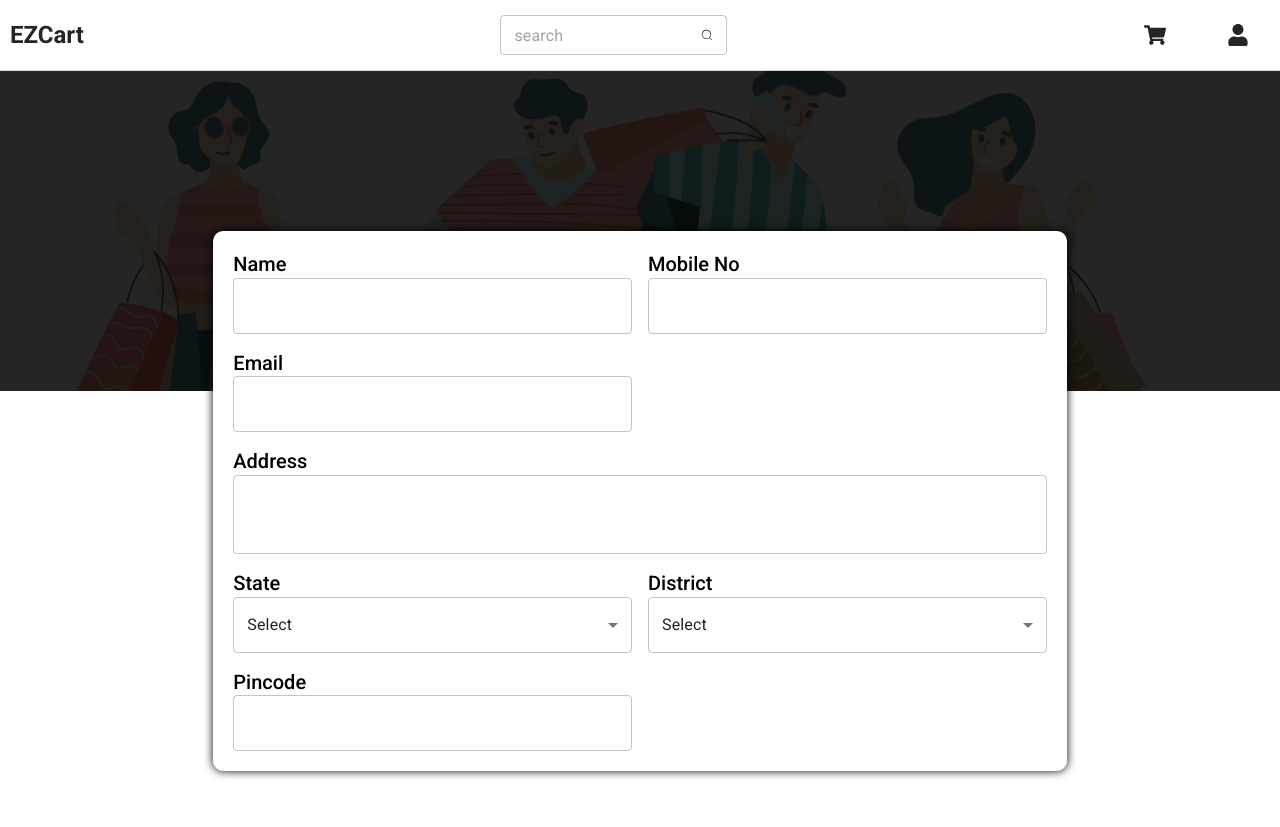
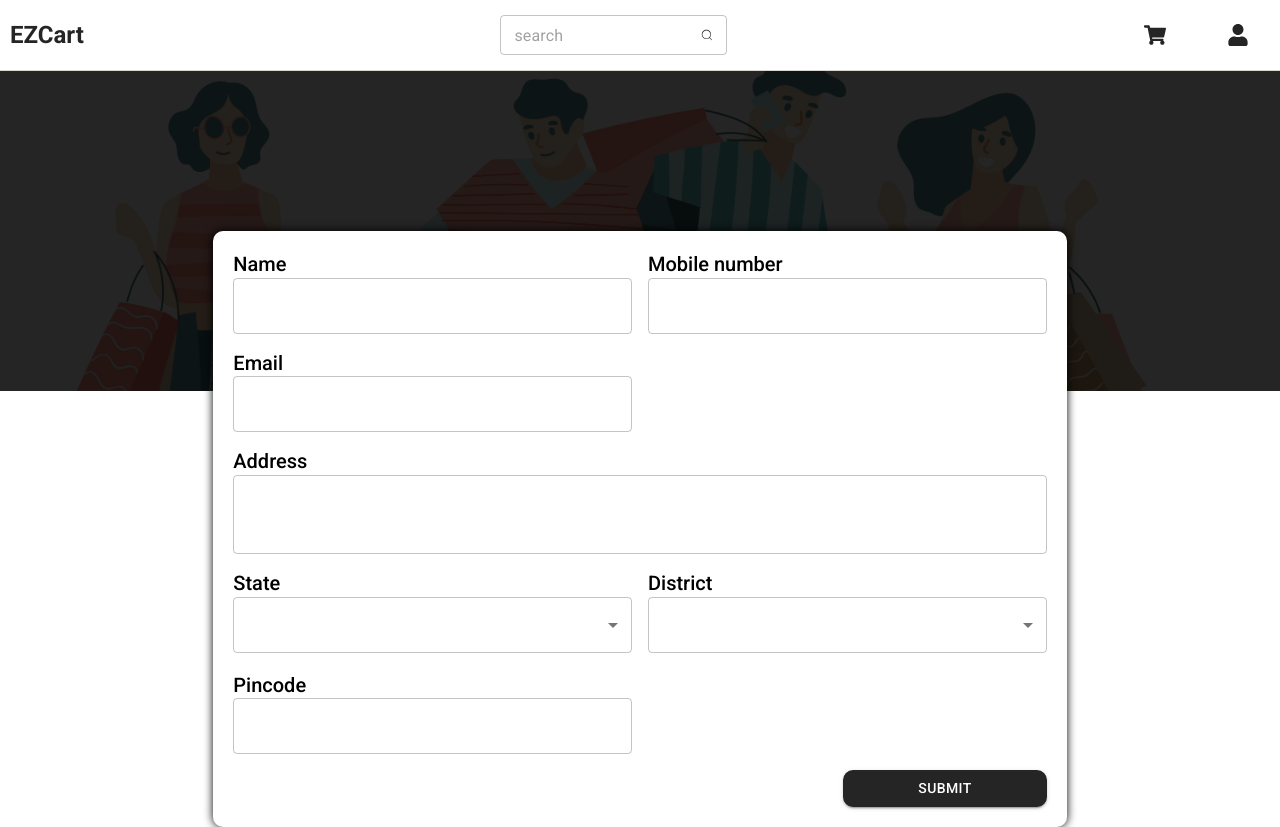
Before and after one commit to sanjay2100/Deer, a React (Vite) app: page /user_details in a window 1280 px wide. Before the commit the page ends 800 px from the top, so only its background shows below. Built offline with nearby package versions, Linux system fonts and the light colour scheme.

Commit message:
added user details

```diff
--- a/src/Pages/Home.tsx
+++ b/src/Pages/Home.tsx
@@ -23,7 +23,7 @@ type Props = {}
   const [AlertType,setAlertType]=useState<string>("")
   const dispatch=useDispatch()
 
-  const handleOpenAlert=(type:string,message:string)=>{
+  const handleOpenAlert=(message:string,type:string)=>{
     setAlertType(type)
     setAlertMessgae(message)
     setOpenAlert(true)
--- a/src/Pages/UserDetails.tsx
+++ b/src/Pages/UserDetails.tsx
@@ -1,146 +1,252 @@
-import { Box, Grid, TextField, Typography } from '@mui/material'
+import { Box, Button, FormControl, FormHelperText, Grid, MenuItem, Select, TextField, Typography } from '@mui/material'
 import React, { useState } from 'react'
 import Header from '../Components/Header'
 import shoppingimage from "../assets/images/shopping.jpg"
 import { useSelector } from 'react-redux'
 import SelectList from '../Components/SelectList'
+import { useForm } from 'react-hook-form'
+import { handlePostUserDetails } from '../Api/UserDetailsApi'
+import BackdropLoader from '../Components/Loader'
+import AlertSnackBar from '../Components/Alert'
+import { useLocation, useNavigate, useParams } from 'react-router-dom'
 
 
 type Props = {}
 
-const boxStyle={
-    backgroundColor:"#252525",
-    backgroundImage:`url(${shoppingimage})`,
-    backgroundBlendMode:"multiply",
-    height:'40vh',
+const boxStyle = {
+    backgroundColor: "#252525",
+    backgroundImage: `url(${shoppingimage})`,
+    backgroundBlendMode: "multiply",
+    height: '40vh',
     backgroundSize: 'cover',
-    backgroundPosition:"0% 20%"
+    backgroundPosition: "0% 20%"
 }
 
-const formBox={
-    borderRadius:'10px',
-    backgroundColor:'#fff',
-    padding:"20px",
-    marginTop:"-20vh",
-    boxShadow:'0 0 10px'
+const formBox = {
+    borderRadius: '10px',
+    backgroundColor: '#fff',
+    padding: "20px",
+    marginTop: "-20vh",
+    boxShadow: '0 0 10px'
 }
 
 
 
-export  const UserDetails=({}: Props)=> {
-    const stateslist:any=useSelector((state)=>state)
+export const UserDetails = ({ }: Props) => {
+    const stateslist: any = useSelector((state) => state)
+    const location=useLocation()
+    const Nav=useNavigate()
 
-    const [PostData,setPostData]=useState({
-        name:"",
-        mobilenumber:"",
-        email:"",
-        address:"",
-        state:"",
-        district:"",
-        pincode:""
+    console.log("location",location.state);
+
+
+    console.log("state",stateslist);
+    const [AlertMessage, setAlertMessage] = useState<null | string>(null)
+    const [AlertType, setAlertType] = useState<null | string>(null)
+    const [AlertOpen, setAlertOpen] = useState<boolean>(false)
+    const [loading, setLoading] = useState(false)
+
+
+    const handleAlertClose = () => {
+        setAlertOpen(false)
+    }
+
+    const handleAlertOpen = (message: string, type: string) => {
+        setAlertMessage(message)
+        setAlertType(type)
+        setAlertOpen(true)
+    }
+
+    const {
+
+        register,
+        handleSubmit,
+        reset,
+        formState: { errors },
+    } = useForm<any>()
+
+    const onSubmit=(data:any)=>{
+        console.log(data);
+
+        handlePostUserDetails(location.state.productId,data,setLoading,handleAlertOpen,Nav)
+
+    }
+
+    const [PostData, setPostData] = useState({
+        name: "",
+        mobilenumber: "",
+        email: "",
+        address: "",
+        state: "",
+        district: "",
+        pincode: ""
     })
 
-    const handleChange=(name:string,value:any)=>{
-        if(value==="select"){
-            setPostData({...PostData,[name]:""})
+    const handleChange = (name: string, value: any) => {
+        if (value === "select") {
+            setPostData({ ...PostData, [name]: "" })
         }
-        else{
-            setPostData({...PostData,[name]:value})
+        else {
+            setPostData({ ...PostData, [name]: value })
         }
 
     }
 
     return (
         <Grid container>
+            <BackdropLoader open={loading} />
+            <AlertSnackBar open={AlertOpen} message={AlertMessage} severity={AlertType} handleClose={handleAlertClose} />
             <Grid item xs={12}>
-            <Header/>
+                <Header />
             </Grid>
-        <Grid item xs={12} sx={{height:'100%'}}>
+            <Grid item xs={12} sx={{ height: '100%' }}>
                 <Box sx={boxStyle}>
 
                 </Box>
             </Grid>
             <Grid item xs={12} display="flex" justifyContent="center">
-            <Grid item xs={8} height="100%">
+                <Grid item md={8} xs={11} height="100%">
                     <Box sx={formBox}>
+                        <form onSubmit={handleSubmit(onSubmit)}>
                         <Grid container display="flex" justifyContent="flex-start" spacing={2}>
-                    <Grid item lg={6}>
-                            <Typography variant='h5' sx={{fontWeight:500,fontSize:'20px'}}>Name</Typography>
+                            <Grid item md={6} xs={12}>
+                                <Typography variant='h5' sx={{ fontWeight: 500, fontSize: '20px' }}>Name</Typography>
                                 <TextField
+                                    error={errors.name?true:false}
                                     id="outlined-multiline-flexible"
-                                value={PostData.name}
                                     fullWidth
-                                onChange={(e)=>handleChange("name",e.target.value)}
+                                    // onChange={(e)=>handleChange("name",e.target.value)}
+                                    {...register("name", { required: "Name is required" })}
+                                    helperText={errors.name?.message}
                                     />
                             </Grid>
-                        <Grid item lg={6}>
-                            <Typography variant='h5' sx={{fontWeight:500,fontSize:'20px'}}>Mobile No</Typography>
+                            <Grid item md={6} xs={12}>
+                                <Typography variant='h5' sx={{ fontWeight: 500, fontSize: '20px' }}>Mobile number</Typography>
                                 <TextField
+                                    error={errors.mobilenumber?true:false}
+
                                     id="outlined-multiline-flexible"
-                                value={PostData.mobilenumber}
                                     fullWidth
-                                onChange={(e)=>handleChange("mobilenumber",e.target.value)}
+                                    helperText={errors.mobilenumber?.message}
+
+                                    // onChange={(e)=>handleChange("mobilenumber",e.target.value)}
+    {...register("mobilenumber", { required: "Mobile no is required",pattern:{value:/^[0-9]*$/,message:"Mobile number mest be a number"} })}
 
                                 />
                             </Grid>
-                        <Grid item lg={6}>
-                            <Typography variant='h5' sx={{fontWeight:500,fontSize:'20px'}}>Email</Typography>
+                            <Grid item md={6} xs={12}>
+                                <Typography variant='h5' sx={{ fontWeight: 500, fontSize: '20px' }}>Email</Typography>
                                 <TextField
                                     id="outlined-multiline-flexible"
-                                value={PostData.email}
                                     fullWidth
-                                onChange={(e)=>handleChange("email",e.target.value)}
+                                    error={errors.email?true:false}
+                                    helperText={errors.email?.message}
+
+                                    // onChange={(e)=>handleChange("email",e.target.value)}
+                                    {...register("email", { required: "Email is required",pattern: {
+                                        value: /\S+@\S+\.\S+/,
+                                        message: "Please enter a valid email address",
+                                      }, })}
+
                                 />
                             </Grid>
-                        <Grid item lg={12}>
-                            <Typography variant='h5' sx={{fontWeight:500,fontSize:'20px'}}>Address</Typography>
+                            <Grid item xs={12}>
+                                <Typography variant='h5' sx={{ fontWeight: 500, fontSize: '20px' }}>Address</Typography>
                                 <TextField
                                     id="outlined-multiline-flexible"
                                     multiline
                                     rows={2}
-                                value={PostData.address}
                                     maxRows={4}
                                     fullWidth
-                                onChange={(e)=>handleChange("address",e.target.value)}
+                                    error={errors.address?true:false}
+                                    helperText={errors.address?.message}
+
+                                    // onChange={(e)=>handleChange("address",e.target.value)}
+                                    {...register("address", { required: "Address is required" })}
+
                                 />
                             </Grid>
-                        <Grid item xs={6}>
-                        <Typography variant='h5' sx={{fontWeight:500,fontSize:'20px'}}>State</Typography>
+                            <Grid item md={6} xs={12}>
+                                <Typography variant='h5' sx={{ fontWeight: 500, fontSize: '20px' }}>State</Typography>
 
-                            <SelectList
-                            displayName=""
-                            list={stateslist.state.states.states}
-                            name="state"
-                            value={PostData.state}
-                            handleChange={handleChange}
-                            selectable='state'
-                            />
+                                <FormControl fullWidth error={errors.state ? true : false} >
+                                    <Select
+                                        labelId="demo-simple-select-label"
+                                        {...register("state", { required: "satet is required" })}
+                                        onChange={(e)=>handleChange("state",e.target.value)}
+                                        sx={{ backgroundColor: '#fff' }}
+                                        error={errors.state?true:false}
+                                    // ref={selectref}
+
+                                    >
+                                        {
+                                            stateslist ?
+                                            stateslist.state.states.states.map((category: any) => (
+                                                    <MenuItem key={category.state} value={category.state}>{category.state}</MenuItem>
+                                                ))
+                                                :
+                                                <MenuItem value={"Loading..."}>Loading...</MenuItem>
+                                        }
+
+                                    </Select>
+                                    <FormHelperText>
+                                        {errors.state?errors.state.message:""}
+                                    </FormHelperText>
+                                </FormControl>
                             </Grid>
 
-                        <Grid item xs={6}>
-                        <Typography variant='h5' sx={{fontWeight:500,fontSize:'20px'}}>District</Typography>
-                            <SelectList
-                            displayName=""
-                            list={PostData.state?stateslist.state.states.states.find((state:any)=>state.state===PostData.state).districts:[]}
-                            name="district"
-                            value={PostData.district}
-                            handleChange={handleChange}
-                            selectable='own'
-                            />
+                            <Grid item md={6} xs={12}>
+                                <Typography variant='h5' sx={{ fontWeight: 500, fontSize: '20px' }}>District</Typography>
+
+                                <FormControl fullWidth error={errors.district ? true : false} >
+                                    <Select
+                                        labelId="demo-simple-select-label"
+                                        {...register("district", { required: "District is required" })}
+                                        sx={{ backgroundColor: '#fff' }}
+                                    // ref={selectref}
+
+                                    >
+                                        {
+
+                                            stateslist&&PostData.state ?
+                                            stateslist.state.states.states.find((state: any) => state.state === PostData.state).districts.map((category: any) => (
+                                                    <MenuItem key={category} value={category}>{category}</MenuItem>
+                                                ))
+                                                :
+                                                <MenuItem value={"Loading..."}>Loading...</MenuItem>
+                                        }
+
+                                    </Select>
+                                    <FormHelperText>
+                                        {errors.district?errors.district.message:""}
+                                    </FormHelperText>
+                                </FormControl>
                             </Grid>
 
-                        <Grid item lg={6}>
-                            <Typography variant='h5' sx={{fontWeight:500,fontSize:'20px'}}>Pincode</Typography>
+
+
+                            <Grid item md={6} xs={12}>
+                                <Typography variant='h5' sx={{ fontWeight: 500, fontSize: '20px' }}>Pincode</Typography>
                                 <TextField
                                     id="outlined-multiline-flexible"
                                     fullWidth
-                                value={PostData.pincode}
-                                onChange={(e)=>handleChange("pincode",e.target.value)}
+                                    {...register("pincode", { required: "Category is required" })}
+                                    error={errors.pincode?true:false}
+                                    helperText={errors.pincode?.message}
 
                                 />
                             </Grid>
 
+                            <Grid item  xs={12} >
+                                <Grid container display="flex" justifyContent="flex-end">
+                                    <Grid item lg={3} xs={12}>
+                                        <Button type='submit' variant='contained' fullWidth sx={{backgroundColor:"#252525",borderRadius:"10px"}}>Submit</Button>
                                     </Grid>
+                                </Grid>
+                            </Grid>
+
+                        </Grid>
+                        </form>
                     </Box>
                 </Grid>
             </Grid>
```
Also changed, not shown: src/Api/UserDetailsApi.ts (+29 -0 lines). Lines whose indentation alone changed are shown as unchanged.
